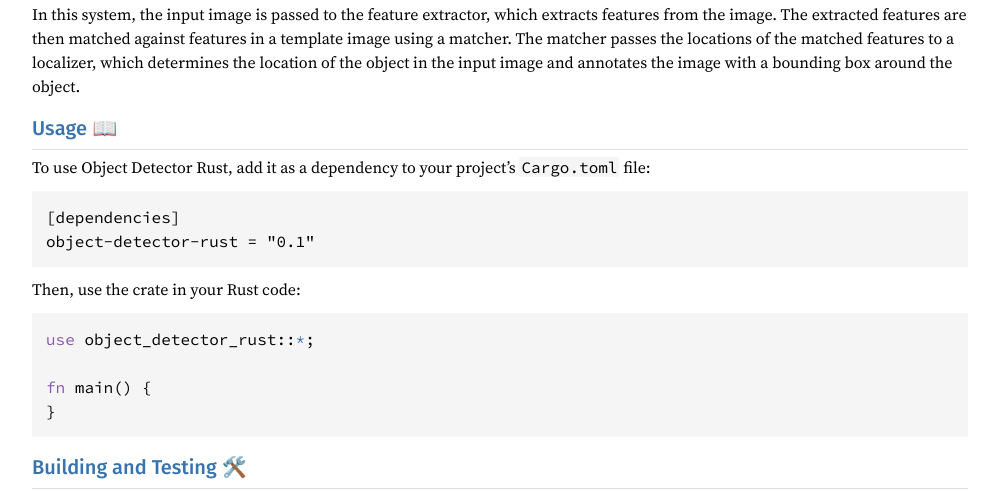
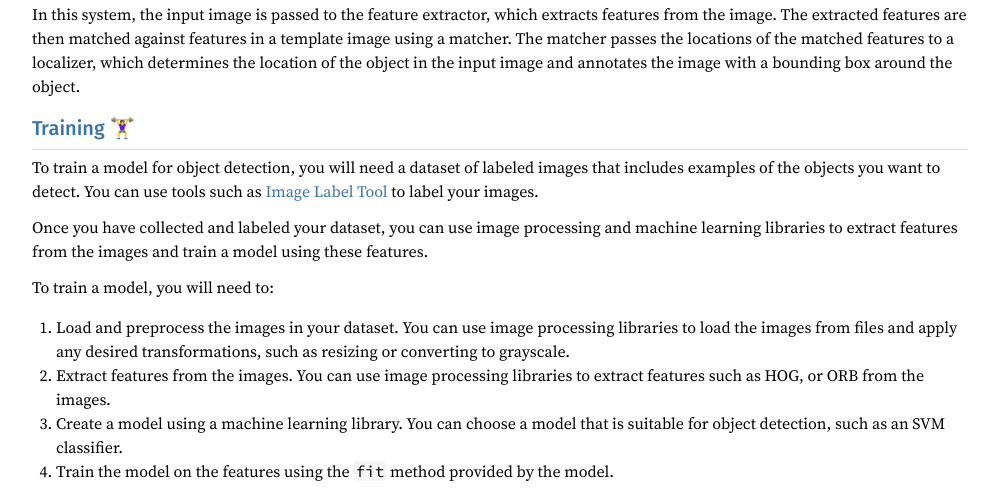
Before and after one commit to chriamue/object-detector-rust, a plain HTML site: page object_detector_rust/index.html in a window 1280 px wide. Shown: the part 1431-1922 px from the top of the page, without its empty margins (237-1235 px from the left). Drawn offline with Linux system fonts and the light colour scheme.

Commit message:
deploy: 783734d6c06952c1d49b0ded226a65287dab15ac

```diff
--- a/object_detector_rust/index.html
+++ b/object_detector_rust/index.html
@@ -13,6 +13,25 @@
 <p>The overall architecture of the Object Detector Rust system is shown in the following diagram:</p>
 <p><img src="https://www.plantuml.com/plantuml/proxy?cache=no&amp;src=https://raw.github.com/chriamue/object-detector-rust/main/docs/object-detection-diagram.puml" alt="Object Detection Diagram" /></p>
 <p>In this system, the input image is passed to the feature extractor, which extracts features from the image. The extracted features are then matched against features in a template image using a matcher. The matcher passes the locations of the matched features to a localizer, which determines the location of the object in the input image and annotates the image with a bounding box around the object.</p>
+<h3 id="training-"><a href="#training-">Training 🏋️‍♀️</a></h3>
+<p>To train a model for object detection, you will need a dataset of labeled images that includes examples of the objects you want to detect. You can use tools such as <a href="https://chriamue.github.io/image-label-tool/">Image Label Tool</a> to label your images.</p>
+<p>Once you have collected and labeled your dataset, you can use image processing and machine learning libraries to extract features from the images and train a model using these features.</p>
+<p>To train a model, you will need to:</p>
+<ol>
+<li>
+<p>Load and preprocess the images in your dataset. You can use image processing libraries to load the images from files and apply any desired transformations, such as resizing or converting to grayscale.</p>
+</li>
+<li>
+<p>Extract features from the images. You can use image processing libraries to extract features such as HOG, or ORB from the images.</p>
+</li>
+<li>
+<p>Create a model using a machine learning library. You can choose a model that is suitable for object detection, such as an SVM classifier.</p>
+</li>
+<li>
+<p>Train the model on the features using the <code>fit</code> method provided by the model.</p>
+</li>
+</ol>
+<p><img src="https://www.plantuml.com/plantuml/proxy?cache=no&amp;src=https://raw.github.com/chriamue/object-detector-rust/main/docs/training.puml" alt="Training" /></p>
 <h3 id="usage-"><a href="#usage-">Usage 📖</a></h3>
 <p>To use Object Detector Rust, add it as a dependency to your project’s <code>Cargo.toml</code> file:</p>
 <div class="example-wrap"><pre class="language-toml"><code>[dependencies]
```
